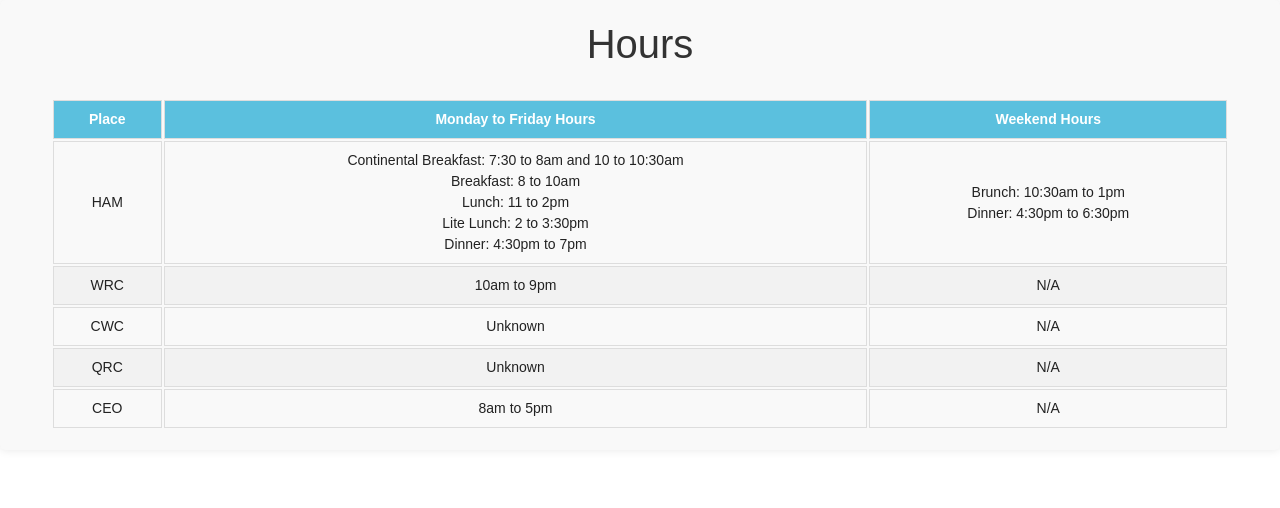
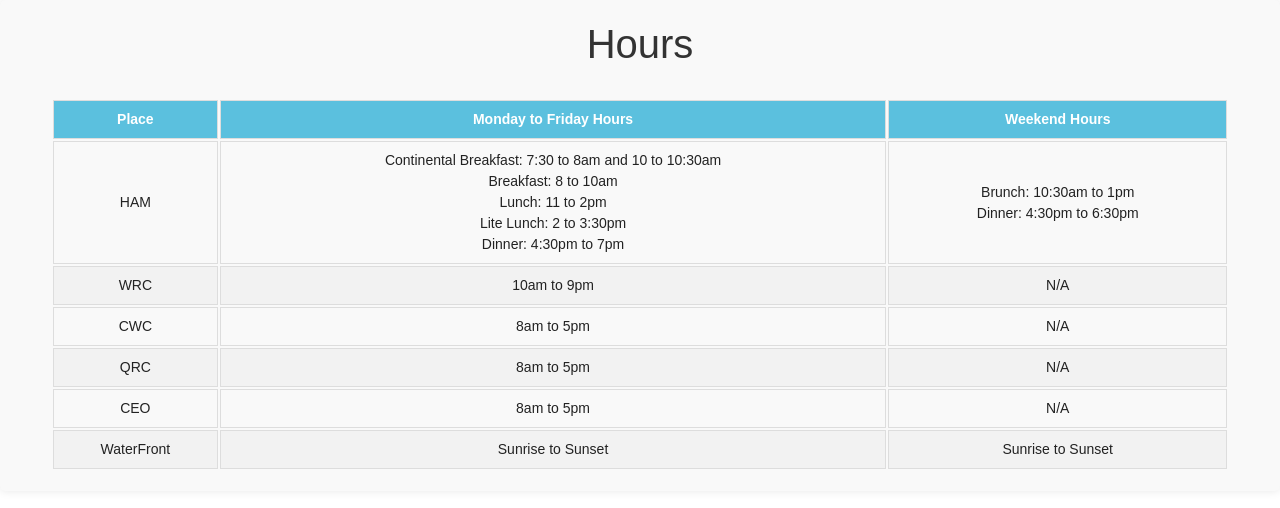
Before and after one commit to Schweem/ColubridLovers_ProjectOne, a Django app: template Project1/main/mainapp/templates/hours.html in a window 1280 px wide. Shown: the part 56-564 px from the top of the page. Run offline with Django 5.2, Linux system fonts and the light colour scheme; the template is opened without the code that fills it, so the values that code supplies are empty; some libraries are stand-ins or nearby versions.

Commit message:
Added waterfront hours, and updated the other  office hours

```diff
--- a/Project1/main/mainapp/templates/hours.html
+++ b/Project1/main/mainapp/templates/hours.html
@@ -82,12 +82,12 @@ It displays the closing times for different places.
             </tr>
             <tr>
                 <td>CWC</td>
-                <td>Unknown</td>
+                <td>8am to 5pm</td>
                 <td>N/A</td>
             </tr>
             <tr>
                 <td>QRC</td>
-                <td>Unknown</td>
+                <td>8am to 5pm</td>
                 <td>N/A</td>
             </tr>
             <tr>
@@ -95,6 +95,10 @@ It displays the closing times for different places.
                 <td>8am to 5pm</td>
                 <td>N/A</td>
             </tr>
+            <tr>
+                <td>WaterFront</td>
+                <td>Sunrise to Sunset</td>
+                <td>Sunrise to Sunset</td>
         </tbody>
     </table>
 </div>
```
